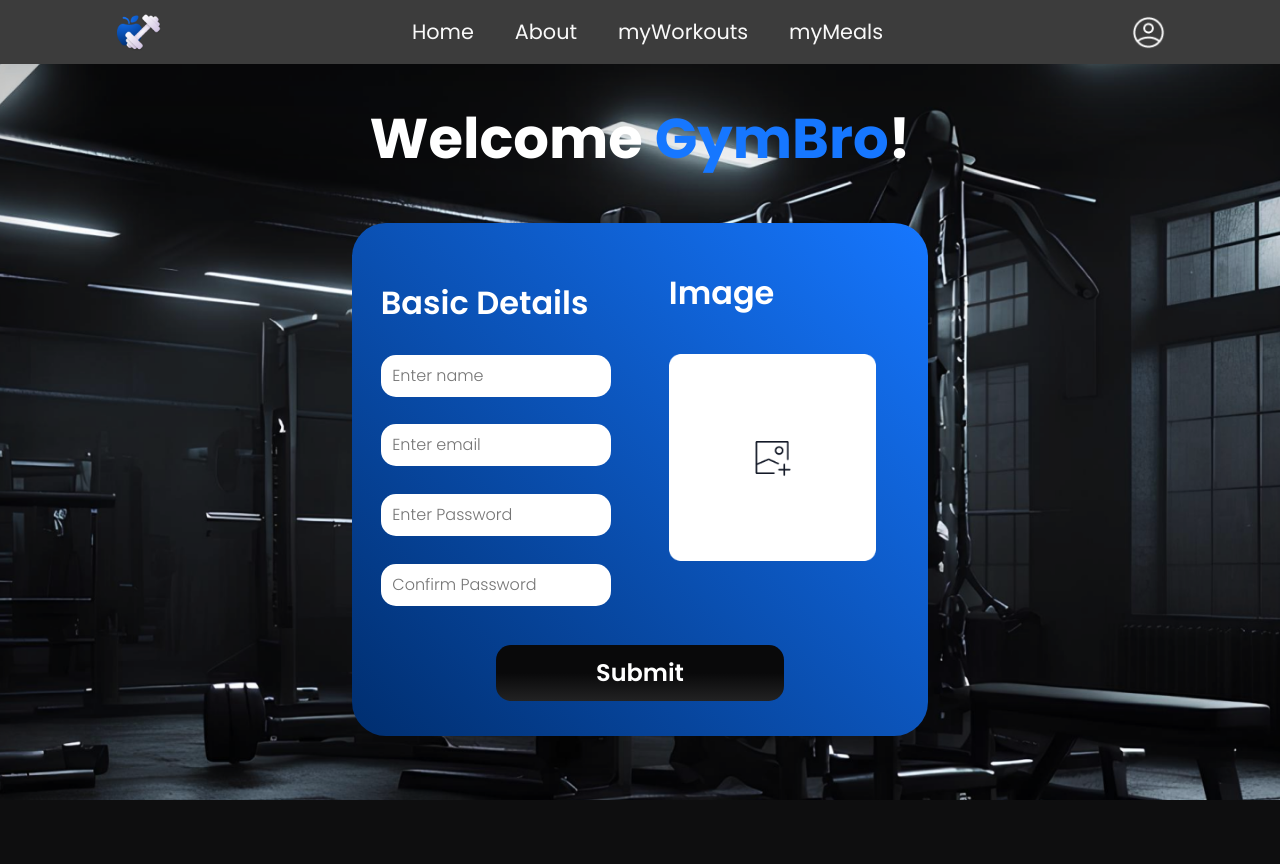
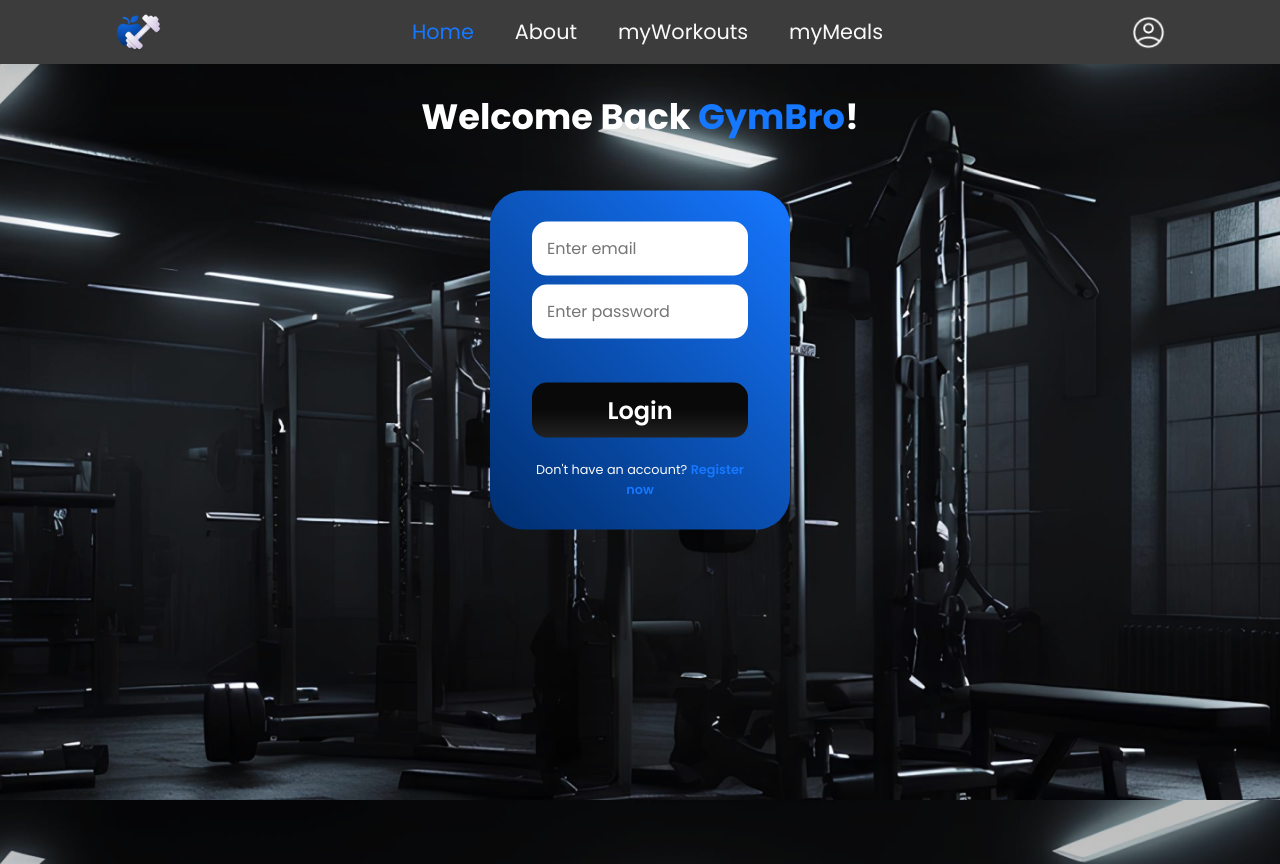
Before and after one commit to OussamaDaachi24/GymBro, a PHP site: page /GymBro/app/views/auth/login.php in a window 1280 px wide. Before the commit the page ends 800 px from the top, so only its background shows below. Run offline with PHP 8.4, Linux system fonts and the light colour scheme.

Commit message:
log in now works.

```diff
--- a/app/controllers/auth_controller.php
+++ b/app/controllers/auth_controller.php
@@ -23,6 +23,7 @@ class AuthController {
      * @return bool Success status
      */
     public function login(string $email, string $password): bool {
+        session_start();
         // Validate email
         if (!$this->validateEmail($email)) {
             return false;
--- a/app/views/auth/login.php
+++ b/app/views/auth/login.php
@@ -10,93 +10,95 @@
         <!--fonts-->
         <link rel="preconnect" href="https://fonts.googleapis.com">
        <link rel="preconnect" href="https://fonts.gstatic.com" crossorigin>
-  <link
-    href="https://fonts.googleapis.com/css2?family=Poppins:ital,wght@0,100;0,200;0,300;0,400;0,500;0,600;0,700;0,800;0,900;1,100;1,200;1,300;1,400;1,500;1,600;1,700;1,800;1,900&display=swap"
-    rel="stylesheet">
+       <link href="https://fonts.googleapis.com/css2?family=Poppins:ital,wght@0,100;0,200;0,300;0,400;0,500;0,600;0,700;0,800;0,900;1,100;1,200;1,300;1,400;1,500;1,600;1,700;1,800;1,900&display=swap" rel="stylesheet">
        <link href="https://fonts.googleapis.com/css2?family=Poppins:wght@300;400;600&display=swap" rel="stylesheet">
-  <link href="https://fonts.googleapis.com/css2?family=Signika:wght@300700&display=swap" rel="stylesheet">
+       <link href="https://fonts.googleapis.com/css2?family=Signika:wght@300..700&display=swap" rel="stylesheet">
 
-  <link rel="stylesheet" href="http://localhost/GymBro/public/css/register.css" />
+       <link rel="stylesheet" href="http://localhost/GymBro/public/css/login.css" />
        <link rel="stylesheet" href="http://localhost/GymBro/public/css/common.css" />
+
     </head>
 
        <body>
+        <!--Header section-->
 
-  <!--Header section-->
         <header class="head_Bar" id="#head">
-    <div class="menu_bar"><img src="http://localhost/GymBro/public/assets/images/menu.png" /></div>
+              <div class="menu_bar"><img src="http://localhost/GymBro/public/assets/images/menu.png"></div>
               <div class="logo">
-      <a href="home.html">
-        <img src="http://localhost/GymBro/public/assets/icons/logo.png" class="logo_img" /></a>
+                <a href="/GymBro/home">
+                  <img src="http://localhost/GymBro/public/assets/icons/logo.png" class="logo_img"
+                /></a>
               </div>
               <ul class="navSections">
-      <li><a href="home.html">Home</a></li>
-      <li><a href="about.html">About</a></li>
-      <li><a href="static_exercise.html">myWorkouts</a></li>
-      <li><a href="static_food.html">myMeals</a></li>
+                <li><a href="/GymBro/home" class="current">Home</a></li>
+                <li><a href="/GymBro/about">About</a></li>
+                <li><a href="/GymBro/static_workout">myWorkouts</a></li>
+                <li><a href="/GymBro/static_meals">myMeals</a></li>
               </ul>
               <div class="profile">
-      <a href="./profile.html">
+                <a href="profile/view">
                   <img src="http://localhost/GymBro/public/assets/icons/profile-circle.png" class="prof_img" />
                 </a>
               </div>
         </header>
+
           <section class="mobile_options">
             <div class="options">
               <a href="./home.html">Home</a>
               <a href="./about.html">About</a>
-      <a href="./static_food.html">My Meals</a>
+              <a href="./static_food.html*">My Meals</a>
               <a href="./static_exercise.html">My Workout </a>
             </div>
           </section>
-  <div class="Welcome-text-container">
-    <h1 class="Welcome-text">Welcome <span>GymBro</span>!</h1>
+
+
+
+                    <!--the blue box container-->
+                    <form id="login-form" onsubmit="return false;">
+                      <div class="login-text-container">
+                      <div class="Title-text-container">
+                      <div class="Welcome-back-container">
+                                <h1>Welcome Back <span>GymBro</span>!</h1>
+                            </div>
                         </div>
 
-  <div class="login-text-container">
-    <!--The container of everythiung except the button-->
-    <div class="Basic-details-inputs-image-contaier">
-      <!--Left side container-->
-      <form class="Basic-details-inputs-container">
-        <div class="Basic-details-text-container">
-          <h1>Basic Details</h1>
+                        <div class="login-container-khalil">
+                            <div class="inputs-container-khalil">
+                        <div class="email-container-khalil">
+                            <input id="email" name="email" class="email-input-khalil" type="email" placeholder="Enter email" required>
                         </div>
-        <div class="input-container">
-          <input class="inp-name" placeholder="Enter name">
+
+                        <div class="password-container-khalil">
+                            <input id="password" name="password" class="password-input-khalil" type="password" placeholder="Enter password" required>
                         </div>
-        <div class="input-container">
-          <input class="inp-email" placeholder="Enter email">
                     </div>
-        <div class="input-container">
-          <input type="password" class="pswd" placeholder="Enter Password">
+
+                    <div class="login-button-container-khalil">
+                        <button type="submit" id="login-button" class="login-button-khalil">Login</button>
                     </div>
-        <div class="input-container">
-          <input type="password" class="confirm-pswd" placeholder="Confirm Password">
+
+                    <div class="register-now-container">
+                        <p>Don't have an account?
+                            <a href="create" class="register-link">Register now</a>
+                        </p>
+                    </div>
+
+                    <!-- Add error message container -->
+                    <div id="error-message" class="error-message" style="display: none; color: red; margin-top: 10px;"></div>
+                </div>
             </div>
 </form>
-      <!--Right side container-->
-      <div class="Image-container">
-        <div class="Image-text-container">
-          <h1>Image</h1>
-        </div>
-        <div class="Image-input-container">
-          <!--  <input class="Image-input" type="image" src="http://localhost/GymBro/public/assets/images/PlusImage.png" alt="Submit">-->
-          <label class="Image-input">
-            <input type="file" accept="image/*" style="display: none;" >
-            <img src="http://localhost/GymBro/public/assets/images/PlusImage.png" alt="Upload Image" class="img_input">
-          </label>
+
 
             </div>
         </div>
+        <?php if (isset($_SESSION['error'])): ?>
+          <div class="error-message">
+            <?php echo htmlspecialchars($_SESSION['error']); ?>
+            <?php unset($_SESSION['error']); ?>
           </div>
-
-    <div class="Submit-button-container">
-      <button class="Submit-button">Submit</button>
-    </div>
-  </div>
-  </div>
+        <?php endif; ?>
        </body>
         <script src="http://localhost/GymBro/public/javaScript/common.js"></script>
-<script src="http://localhost/GymBro/public/javaScript/register.js"></script>
-
+        <script src="http://localhost/GymBro/public/javaScript/login.js"></script>
 </html>
--- a/public/css/login.css
+++ b/public/css/login.css
@@ -240,3 +240,22 @@ span {
     background-position:0 100%;
     opacity: 95%;
 }
+.register-now-container {
+    margin-top: -10%;
+    text-align: center;
+    font-family: "Poppins", sans-serif;
+    font-size: 80%;
+    color: var(--clr-light-white);
+}
+
+.register-link {
+    color: var(--clr-button-midtext);
+    text-decoration: none;
+    font-weight: var(--fw-bold);
+    transition: color 0.3s ease;
+}
+
+.register-link:hover {
+    color: #0056b3; /* Darker blue on hover */
+    text-decoration: underline;
+}
--- a/public/css/register.css
+++ b/public/css/register.css
@@ -311,3 +311,23 @@ input {
 .pwd-error::placeholder {
     color: red;  /* Change to your desired color */
 }
+
+.log-in-container {
+    margin-top: -1.5%;
+    text-align: center;
+    font-family: "Poppins", sans-serif;
+    font-size: 80%;
+    color: var(--clr-light-white);
+}
+
+.log-in-link {
+    color: var(--clr-button-midtext);
+    text-decoration: none;
+    font-weight: var(--fw-bold);
+    transition: color 0.3s ease;
+}
+
+.log-in-link:hover {
+    color: #0056b3; /* Darker blue on hover */
+    text-decoration: underline;
+}
--- a/public/javaScript/login.js
+++ b/public/javaScript/login.js
@@ -0,0 +1,96 @@
+document.getElementById('login-form').addEventListener('submit', function(event) {
+    event.preventDefault();
+
+    const email = document.getElementById('email').value.trim();
+    const password = document.getElementById('password').value.trim();
+    const errorMessage = document.getElementById('error-message');
+
+    // Reset error message
+    errorMessage.style.display = 'none';
+    errorMessage.textContent = '';
+
+    // Basic validation
+    if (!email || !password) {
+        showError('Please fill in all fields');
+        return;
+    }
+
+    if (!validateEmail(email)) {
+        showError('Please enter a valid email address');
+        return;
+    }
+
+    // Prepare form data
+    const formData = new FormData();
+    formData.append('email', email);
+    formData.append('password', password);
+
+    // Disable login button during request
+    const loginButton = document.getElementById('login-button');
+    loginButton.disabled = true;
+    loginButton.textContent = 'Logging in...';
+
+    // Send AJAX request
+    fetch('/GymBro/login', {
+        method: 'POST',
+        body: formData,
+        credentials: 'same-origin' // Include cookies for session handling
+    })
+    .then(response => {
+        // Check if the response is a redirect
+        if (response.redirected) {
+            window.location.href = response.url;
+            return;
+        }
+
+        // If not redirected, parse the response
+        return response.text().then(text => {
+            try {
+                return JSON.parse(text);
+            } catch (e) {
+                // If response is not JSON, check if it contains PHP error message
+                if (text.includes('error')) {
+                    throw new Error(text);
+                }
+                // If it's HTML, probably the login page with error
+                if (text.includes('error-message')) {
+                    const parser = new DOMParser();
+                    const doc = parser.parseFromString(text, 'text/html');
+                    const errorElement = doc.querySelector('.error-message');
+                    if (errorElement) {
+                        throw new Error(errorElement.textContent.trim());
+                    }
+                }
+                throw new Error('Login failed. Please try again.');
+            }
+        });
+    })
+    .then(data => {
+        if (data && data.success) {
+            // Successful login
+            window.location.href = '/GymBro/home';
+        } else {
+            // Show error message from server
+            showError(data.message || 'Login failed. Please try again.');
+        }
+    })
+    .catch(error => {
+        showError(error.message || 'An error occurred. Please try again.');
+    })
+    .finally(() => {
+        // Re-enable login button
+        loginButton.disabled = false;
+        loginButton.textContent = 'Login';
+    });
+});
+
+function validateEmail(email) {
+    const re = /^[^\s@]+@[^\s@]+\.[^\s@]+$/;
+    return re.test(email);
+}
+
+function showError(message) {
+    const errorMessage = document.getElementById('error-message');
+    errorMessage.textContent = message;
+    errorMessage.style.display = 'block';
+}
```
Also changed, not shown: app/controllers/workout_controller.php (+134 -121 lines), app/views/auth/register.php (+7 -0 lines), router.php (+23 -7 lines), app/controllers/uploads/6771c47725bb7_photo_2022-02-27_23-03-57.jpg (added). Lines whose indentation alone changed are shown as unchanged.
